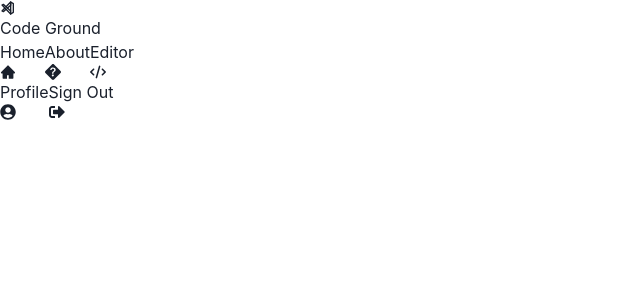
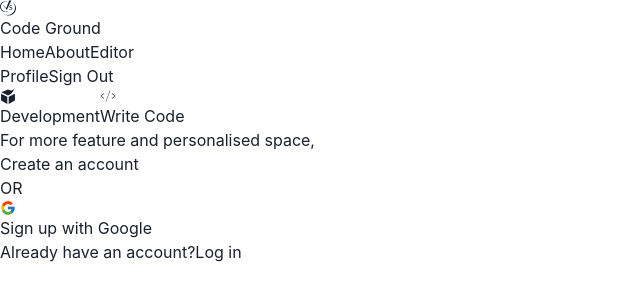
Before and after one commit to ijTuhin/code-editor, a React (Vite) app: page / in a window 1280 px wide. Shown: the top 300 px of the page, without its empty margins (0-640 px from the left). Built offline with nearby package versions, Linux system fonts and the light colour scheme.

Commit message:
home page added

```diff
--- /dev/null
+++ b/src/components/Home/Home.jsx
@@ -0,0 +1,69 @@
+import { SiCodeblocks, SiCodefactor, SiSemanticweb } from "react-icons/si";
+import TopMainNavBar from "../Navbar/TopMainNavBar";
+import { GrCodeSandbox } from "react-icons/gr";
+import { FaCode, FaFileCode } from "react-icons/fa6";
+import { PiCodeThin } from "react-icons/pi";
+import { FcGoogle } from "react-icons/fc";
+
+export default function Home() {
+  return (
+    <main className={`bg-stone-950 text-gray-400 lg:h-screen h-fit`}>
+      <TopMainNavBar />
+      <div
+        className={`w-full flex flex-col justify-center items-center pt-32 gap-y-10`}
+      >
+        <section className={`w-1/3 grid grid-cols-2 gap-x-10`}>
+          <button
+            className={`h-48 flex flex-col justify-center items-center gap-y-2 bg-stone-800/65 hover:bg-stone-800 hover:border-cyan-900`}
+          >
+            <span className={`text-5xl`}>
+              <SiSemanticweb />
+            </span>
+            <span>Development</span>
+          </button>
+          <button
+            className={`h-48 flex flex-col justify-center items-center gap-y-1 bg-stone-800/65 hover:bg-stone-800 hover:border-cyan-900`}
+          >
+            <span className={`text-5xl`}>
+              <PiCodeThin />
+            </span>
+            <span>Write Code</span>
+          </button>
+        </section>
+        <section className={`w-1/3 border-t border-stone-900 py-5 space-y-3.5`}>
+          <p className={`text-stone-600/75 text-sm`}>
+            For more feature and personalised space,
+          </p>
+          <div className={`text-stone-600/75 text-sm space-y-3.5`}>
+            <button
+              className={` text-sm text-center w-full py-2.5 border border-stone-300 text-stone-400 hover:text-stone-950 hover:bg-white/75 rounded-full`}
+            >
+              Create an account
+            </button>
+            <p className={`flex items-center justify-center gap-x-2`}>
+              <span className="border-t flex-grow border-stone-700/75"></span>
+              <span>OR</span>
+              <span className="border-t flex-grow border-stone-700/75"></span>
+            </p>
+            <button
+              className={`text-stone-950 text-sm text-center w-full py-2.5 bg-white hover:bg-white/75 rounded-full flex justify-center items-center gap-x-2`}
+            >
+              <span className="text-xl mt-0.5">
+                <FcGoogle />
+              </span>
+              <span>Sign up with Google</span>
+            </button>
+            <p
+              className={`text-stone-600/75 text-sm flex justify-center items-center gap-x-2 group`}
+            >
+              <span>Already have an account?</span>
+              <button className="group-hover:underline-offset-2 group-hover:underline">
+                Log in
+              </button>
+            </p>
+          </div>
+        </section>
+      </div>
+    </main>
+  );
+}
--- /dev/null
+++ b/src/components/IDE/Create/CreateSectionUI.jsx
@@ -0,0 +1,9 @@
+import React from "react";
+
+export default function CreateSectionUI() {
+  return (
+    <div className={`w-full h-full flex justify-center items-center`}>
+      <button className={`text-8xl opacity-15 font-bold`}>+</button>
+    </div>
+  );
+}
--- /dev/null
+++ b/src/components/IDE/Dev/DevEditorSection/DevEditorSection.jsx
@@ -0,0 +1,14 @@
+import React from "react";
+
+export default function DevEditorSection() {
+  return (
+    <div className={`w-full text-sm`}>
+      <nav className={`flex gap-x-1 py-3 border-b border-gray-800 w-full`}>
+        <button className={`pl-3 pr-1.5`}>index.html</button>
+        <button className={`px-1.5`}>styles.css</button>
+        <button className={`px-1.5`}>index.js</button>
+      </nav>
+      <section className={`p-3`}>Code Section</section>
+    </div>
+  );
+}
--- /dev/null
+++ b/src/components/IDE/Dev/DevMainUI.jsx
@@ -0,0 +1,14 @@
+import React from "react";
+import SideMainNavBar from "../../Navbar/SideMainNavBar";
+import DevSideBar from "./DevSideBar/DevSideBar";
+import DevEditorSection from "./DevEditorSection/DevEditorSection";
+
+export default function DevMainUI() {
+  return (
+    <main className={`bg-stone-950 text-gray-400 lg:h-screen h-fit flex`}>
+      <SideMainNavBar />
+      <DevSideBar/>
+      <DevEditorSection/>
+    </main>
+  );
+}
--- /dev/null
+++ b/src/components/IDE/Dev/DevSideBar/DevSideBar.jsx
@@ -0,0 +1,9 @@
+import React from "react";
+
+export default function DevSideBar() {
+  return (
+    <nav
+      className={`flex flex-col justify-between items-start lg:h-screen lg:w-40 text-xs bg-gray-400/15`}
+    ></nav>
+  );
+}
--- /dev/null
+++ b/src/components/Navbar/SideMainNavBar.jsx
@@ -0,0 +1,57 @@
+import { useState } from "react";
+import { AiFillHome } from "react-icons/ai";
+import { BsQuestionDiamondFill } from "react-icons/bs";
+import { FaSignOutAlt, FaUserCircle } from "react-icons/fa";
+import { FaCode } from "react-icons/fa6";
+import { SiCodefresh } from "react-icons/si";
+import { TbBrandVscode } from "react-icons/tb";
+
+export default function SideMainNavBar() {
+  const [user, SetUser] = useState(1);
+  return (
+    <nav
+      className={`flex flex-col justify-between items-start lg:h-screen lg:w-fit px-1.5 py-3.5 text-xs bg-stone-900`}
+    >
+      <h1 className="text-gray-400 text-sm font-mono flex justify-center items-center gap-x-1">
+        <span>
+          <SiCodefresh />
+        </span>
+      </h1>
+      <div className={`flex flex-col items-start gap-y-3.5`}>
+        <button>
+          <span className={`text-sm opacity-65`}>
+            <AiFillHome />
+          </span>
+        </button>
+        <button>
+          <span className={`text-sm opacity-65`}>
+            <BsQuestionDiamondFill />
+          </span>
+        </button>
+        <button>
+          <span className={`text-sm opacity-65`}>
+            <FaCode />
+          </span>
+        </button>
+      </div>
+      {user ? (
+        <div className={`flex flex-col items-start gap-y-3.5`}>
+          <button>
+            <span className={`text-sm opacity-65`}>
+              <FaUserCircle />
+            </span>
+          </button>
+          <button>
+            <span className={`text-sm opacity-65`}>
+              <FaSignOutAlt />
+            </span>
+          </button>
+        </div>
+      ) : (
+        <button>
+          <span className={`text-sm opacity-65`}></span>
+        </button>
+      )}
+    </nav>
+  );
+}
--- a/src/components/Navbar/TopMainNavBar.jsx
+++ b/src/components/Navbar/TopMainNavBar.jsx
@@ -1,103 +1,29 @@
 import { useState } from "react";
-import { AiFillHome } from "react-icons/ai";
-import { BsQuestionDiamondFill } from "react-icons/bs";
-import { FaSignOutAlt, FaUserCircle } from "react-icons/fa";
-import { FaCode } from "react-icons/fa6";
+import { SiCodeceptjs, SiCodefresh } from "react-icons/si";
 import { TbBrandVscode } from "react-icons/tb";
 
 export default function TopMainNavBar() {
   const [user, SetUser] = useState(1);
-  const [pos, SetPos] = useState("side");
-//   const [tooltip, SetTooltip] = useState({
-//     btn: "",
-//     body: <></>,
-//   });
   return (
-    <nav
-      className={`flex ${
-        pos === "top"
-          ? "justify-between px-5 py-2.5"
-          : "flex-col justify-between items-start lg:h-screen lg:w-fit px-1.5 py-3.5"
-      } text-xs bg-stone-900`}
-    >
+    <nav className={`flex justify-between px-5 py-2.5 text-xs bg-stone-900`}>
       <h1 className="text-gray-400 text-sm font-mono flex justify-center items-center gap-x-1">
         <span>
-          <TbBrandVscode />
+          <SiCodeceptjs />
         </span>
-        <span className={`${pos === "top" ? "inline" : "hidden"}`}>
-          Code Ground
-        </span>
+        Code Ground
       </h1>
-      <div
-        className={`flex ${
-          pos === "top" ? " gap-x-3.5" : "flex-col items-start gap-y-3.5"
-        }`}
-      >
-        <button>
-          <span className={`${pos === "top" ? "inline" : "hidden"}`}>Home</span>
-          <span
-            className={`${pos === "top" ? "hidden" : "text-sm opacity-65"}`}
-          >
-            <AiFillHome />
-          </span>
-        </button>
-        <button>
-          <span className={`${pos === "top" ? "inline" : "hidden"}`}>
-            About
-          </span>
-          <span
-            className={`${pos === "top" ? "hidden" : "text-sm opacity-65"}`}
-          >
-            <BsQuestionDiamondFill />
-          </span>
-        </button>
-        <button>
-          <span className={`${pos === "top" ? "inline" : "hidden"}`}>
-            Editor
-          </span>
-          <span
-            className={`${pos === "top" ? "hidden" : "text-sm opacity-65"}`}
-          >
-            <FaCode />
-          </span>
-        </button>
+      <div className={`space-x-5`}>
+        <button>Home</button>
+        <button>About</button>
+        <button>Editor</button>
       </div>
       {user ? (
-        <div
-          className={`flex ${
-            pos === "top" ? " gap-x-3.5" : "flex-col items-start gap-y-3.5"
-          }`}
-        >
-          <button>
-            <span className={`${pos === "top" ? "inline" : "hidden"}`}>
-              Profile
-            </span>
-            <span
-              className={`${pos === "top" ? "hidden" : "text-sm opacity-65"}`}
-            >
-              <FaUserCircle />
-            </span>
-          </button>
-          <button>
-            <span className={`${pos === "top" ? "inline" : "hidden"}`}>
-              Sign Out
-            </span>
-            <span
-              className={`${pos === "top" ? "hidden" : "text-sm opacity-65"}`}
-            >
-              <FaSignOutAlt />
-            </span>
-          </button>
+        <div className={`space-x-3.5`}>
+          <button>Profile</button>
+          <button>Sign Out</button>
         </div>
       ) : (
-        <button>
-          <span className={`${pos === "top" ? "inline" : "hidden"}`}>
-            Sign Up
-          </span>
-          <span
-            className={`${pos === "top" ? "hidden" : "text-sm opacity-65"}`}
-          ></span>
-        </button>
+        <button>Sign Up</button>
       )}
     </nav>
   );
--- a/src/main.jsx
+++ b/src/main.jsx
@@ -8,7 +8,10 @@ import HomePage from "./pages/HomePage.jsx";
 import WriteCodePage from "./pages/WriteCodePage.jsx";
 import DevPage from "./pages/DevPage.jsx";
 import ProblemSolvingPage from "./pages/ProblemSolvingPage.jsx";
-import UserCodeEditorSpacePage from "./pages/UserCodeEditorSpacePage.jsx";
+import Home from "./components/Home/Home.jsx";
+import DevMainUI from "./components/IDE/Dev/DevMainUI.jsx";
+import EditorPage from "./pages/EditorPage.jsx";
+import CreateSectionUI from "./components/IDE/Create/CreateSectionUI.jsx";
 // Extend theme of Chakra
 // import { extendTheme } from '@chakra-ui/react'
 // const colors = {
@@ -23,9 +26,30 @@ import UserCodeEditorSpacePage from "./pages/UserCodeEditorSpacePage.jsx";
 
 const router = createBrowserRouter([
   {
-    // path: "/",
-    // element: <DevPage />,
-    // errorElement: <ErrorPage />,
+    path: "/",
+    element: <HomePage />,
+    // element: <Home />,
+    // element: <DevMainUI />,
+    errorElement: <ErrorPage />,
+    children:[
+      {
+        index: true,
+        element: <Home />,
+        errorElement: <ErrorPage />,
+      },
+      {
+        path: "development",
+        element: <DevMainUI />,
+        errorElement: <ErrorPage />,
+      },
+    ]
+  },
+  {
+    path: "/editor",
+    element: <EditorPage />,
+    // element: <CreateSectionUI />,
+    // element: <DevMainUI />,
+    errorElement: <ErrorPage />,
   },
   {
     path: "/write-code",
@@ -42,11 +66,6 @@ const router = createBrowserRouter([
     element: <ProblemSolvingPage />,
     errorElement: <ErrorPage />,
   },
-  {
-    path: "/",
-    element: <UserCodeEditorSpacePage />,
-    errorElement: <ErrorPage />,
-  },
 ]);
 
 ReactDOM.createRoot(document.getElementById("root")).render(
--- /dev/null
+++ b/src/pages/EditorPage.jsx
@@ -0,0 +1,11 @@
+import { Outlet } from "react-router-dom";
+import SideMainNavBar from "../components/Navbar/SideMainNavBar";
+
+export default function EditorPage() {
+  return (
+    <main className={`bg-stone-950 text-gray-400 lg:h-screen h-fit lg:overflow-y-hidden flex`}>
+      <SideMainNavBar />
+      <Outlet />
+    </main>
+  );
+}
--- a/src/pages/HomePage.jsx
+++ b/src/pages/HomePage.jsx
@@ -1,9 +1,9 @@
-import Nabvar from "../components/Navbar/Nabvar";
+import { Outlet } from "react-router-dom";
 
 export default function HomePage() {
   return (
-    <main className={`bg-stone-950 text-gray-400`}>
-      <Nabvar />
+    <main className={`bg-stone-950 text-gray-400 lg:h-screen h-fit lg:overflow-y-hidden`}>
+      <Outlet />
     </main>
   );
 }
--- a/src/pages/UserCodeEditorSpacePage.jsx
+++ /dev/null
@@ -1,9 +0,0 @@
-import TopMainNavBar from '../components/Navbar/TopMainNavBar'
-
-export default function UserCodeEditorSpacePage() {
-  return (
-    <main className={`bg-stone-950 text-gray-400 lg:h-screen h-fit`}>
-      <TopMainNavBar />
-    </main>
-  )
-}
```
Also changed, not shown: src/components/IDE/Create/CreateModal.jsx (added, +7 -0 lines).
